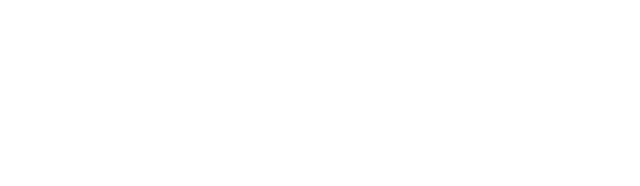
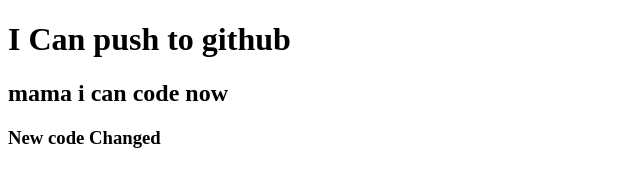
Before and after one commit to shakilahmedrana/my-second-repo, a plain HTML site: page index.html in a window 1280 px wide. Shown: the whole page, without its empty margins (0-640 px from the left). Drawn offline with Linux system fonts and the light colour scheme.

Commit message:
new added

```diff
--- a/index.html
+++ b/index.html
@@ -9,7 +9,9 @@
 </head>
 
 <body>
-
+    <h1>I Can push to github</h1>
+    <h2>mama i can code now</h2>
+    <h3>New code Changed</h3>
 </body>
 
 </html>
```
